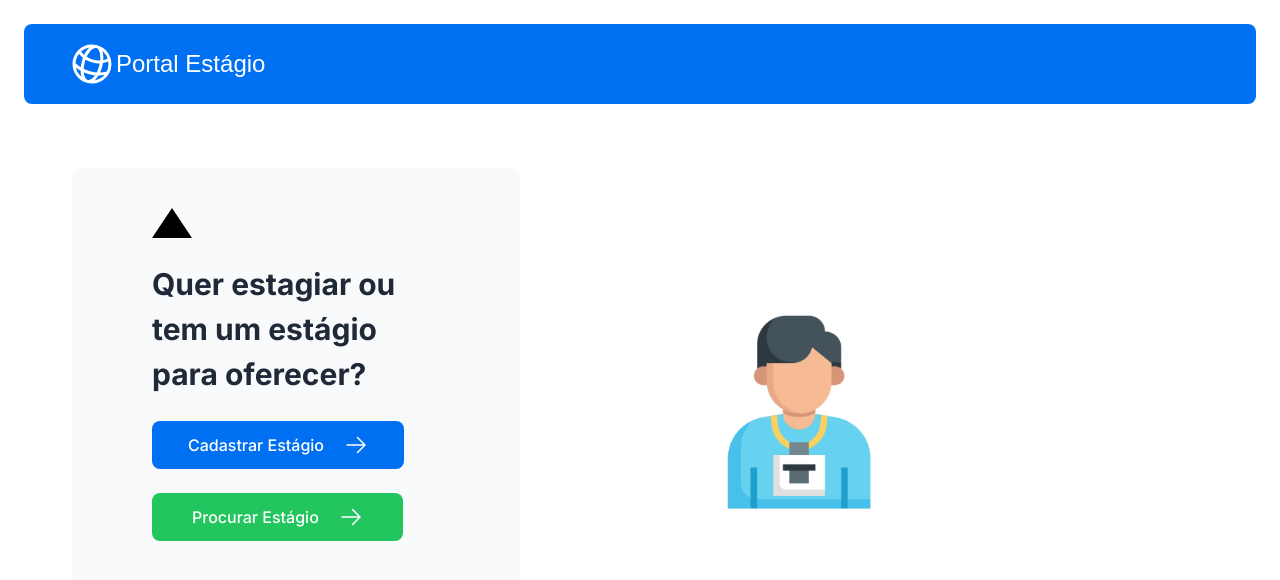
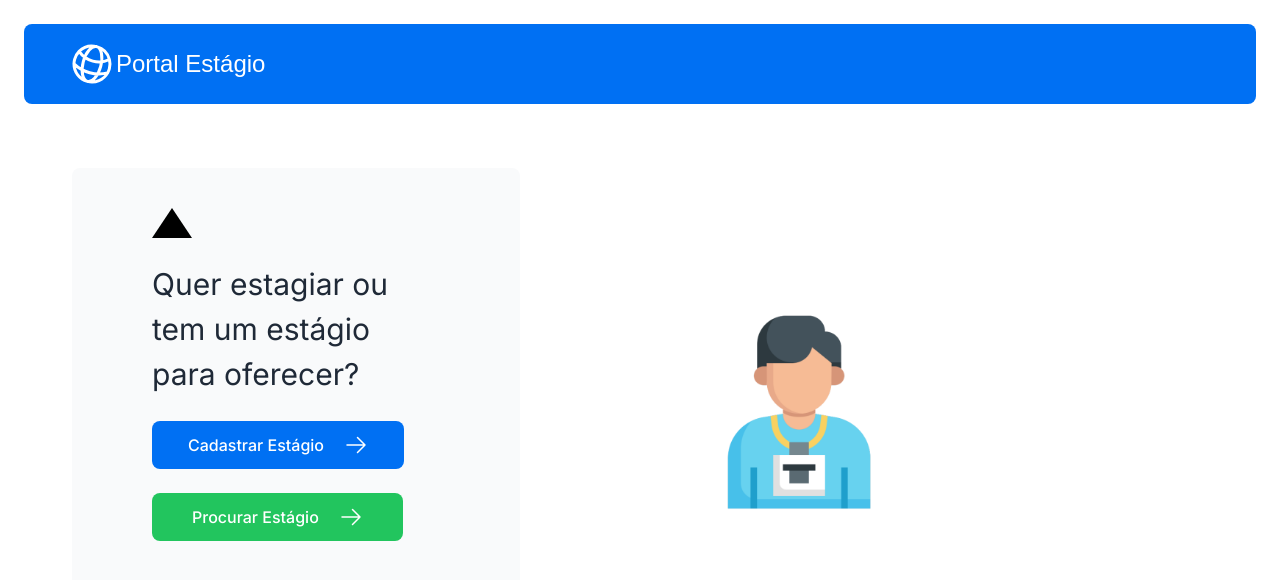
Before and after one commit to OsProgramadores/portalestagio, a Next.js app: page / in a window 1280 px wide. Shown: the top 580 px of the page. Built offline with nearby package versions, Linux system fonts and the light colour scheme; a web font is replaced by a local one.

Commit message:
Configuração de testes ok

```diff
--- a/app/page.tsx
+++ b/app/page.tsx
@@ -18,18 +18,20 @@ export default function Page() {
           <div
     className="h-0 w-0 border-b-[30px] border-l-[20px] border-r-[20px] border-b-black border-l-transparent border-r-transparent"
   />
-            <p className={`text-xl text-gray-800 md:text-3xl md:leading-normal`}>
-              <strong>Quer estagiar ou tem um estágio para oferecer?</strong>
-            </p>
+            <h2 className={`text-xl text-gray-800 md:text-3xl md:leading-normal`}>
+              Quer estagiar ou tem um estágio para oferecer?
+            </h2>
             <Link
               href="/cadastro"
               className="flex items-center gap-5 self-start rounded-lg bg-blue-500 px-9 py-3 text-sm font-medium text-white transition-colors hover:bg-blue-400 md:text-base"
+              title="Clique para cadastrar uma oportunidade de Estágio"
             >
               <span>Cadastrar Estágio</span> <ArrowRightIcon className="w-5 md:w-6" />
             </Link>
             <Link
               href="/busca"
               className="flex items-center gap-5 self-start rounded-lg bg-green-500 px-10 py-3 text-sm font-medium text-white transition-colors hover:bg-blue-400 md:text-base"
+              title="Clique para procurar uma oportunidade de Estágio"
             >
               <span>Procurar Estágio</span> <ArrowRightIcon className="w-5 md:w-6" />
             </Link>
--- a/app/ui/estagio-logo.tsx
+++ b/app/ui/estagio-logo.tsx
@@ -1,4 +1,5 @@
 import { GlobeAltIcon } from '@heroicons/react/24/outline';
+import Link from 'next/link';
 import { lusitana } from '@/app/ui/fonts';
 
 export default function EstagioLogo() {
@@ -7,7 +8,9 @@ export default function EstagioLogo() {
       className={`${lusitana.className} sm:ml-7 flex flex-row items-center leading-none text-white`}
     >
       <GlobeAltIcon className="h-12 w-12 rotate-[15deg]" />
-      <p className="text-44px text-sm-5rem sm:text-base md:text-xl lg:text-2xl">Portal Estágio</p>
+      <h1 className="text-44px text-sm-5rem sm:text-base md:text-xl lg:text-2xl">
+        <Link href="/" title="Portal Estágio - Página Inicial">Portal Estágio</Link>
+      </h1>
     </div>
   );
 }
--- a/package.json
+++ b/package.json
@@ -11,6 +11,7 @@
   "dependencies": {
     "@heroicons/react": "^2.1.3",
     "@tailwindcss/forms": "^0.5.7",
+    "@testing-library/jest-dom": "^6.6.3",
     "@testing-library/react": "^16.0.1",
     "@types/node": "20.12.7",
     "@vercel/postgres": "^0.10.0",
@@ -28,6 +29,7 @@
     "zod": "^3.22.2"
   },
   "devDependencies": {
+    "@testing-library/dom": "^10.4.0",
     "@types/bcrypt": "^5.0.1",
     "@types/react": "18.2.75",
     "@types/react-dom": "18.2.25",
@@ -36,6 +38,7 @@
     "eslint": "^8.57.0",
     "eslint-config-next": "^14.1.4",
     "eslint-config-prettier": "9.1.0",
+    "jest": "^29.7.0",
     "jsdom": "^25.0.1",
     "prettier": "^3.2.5",
     "prettier-plugin-tailwindcss": "0.5.13",
--- a/tsconfig.json
+++ b/tsconfig.json
@@ -20,7 +20,8 @@
     ],
     "paths": {
       "@/*": ["./*"]
-    }
+    },
+    "types": ["vitest/globals", "@testing-library/jest-dom"]
   },
   "include": [
     "next-env.d.ts",
@@ -28,7 +29,8 @@
     "**/*.tsx",
     ".next/types/**/*.ts",
     "app/lib/placeholder-data.js",
-    "scripts/seed.js"
+    "scripts/seed.js",
+    "./vitest.config.mts"
   ],
   "exclude": ["node_modules"]
 }
```
Also changed, not shown: vitest.config.mts, 2 other files (tests, documents, lock files or other folders).
